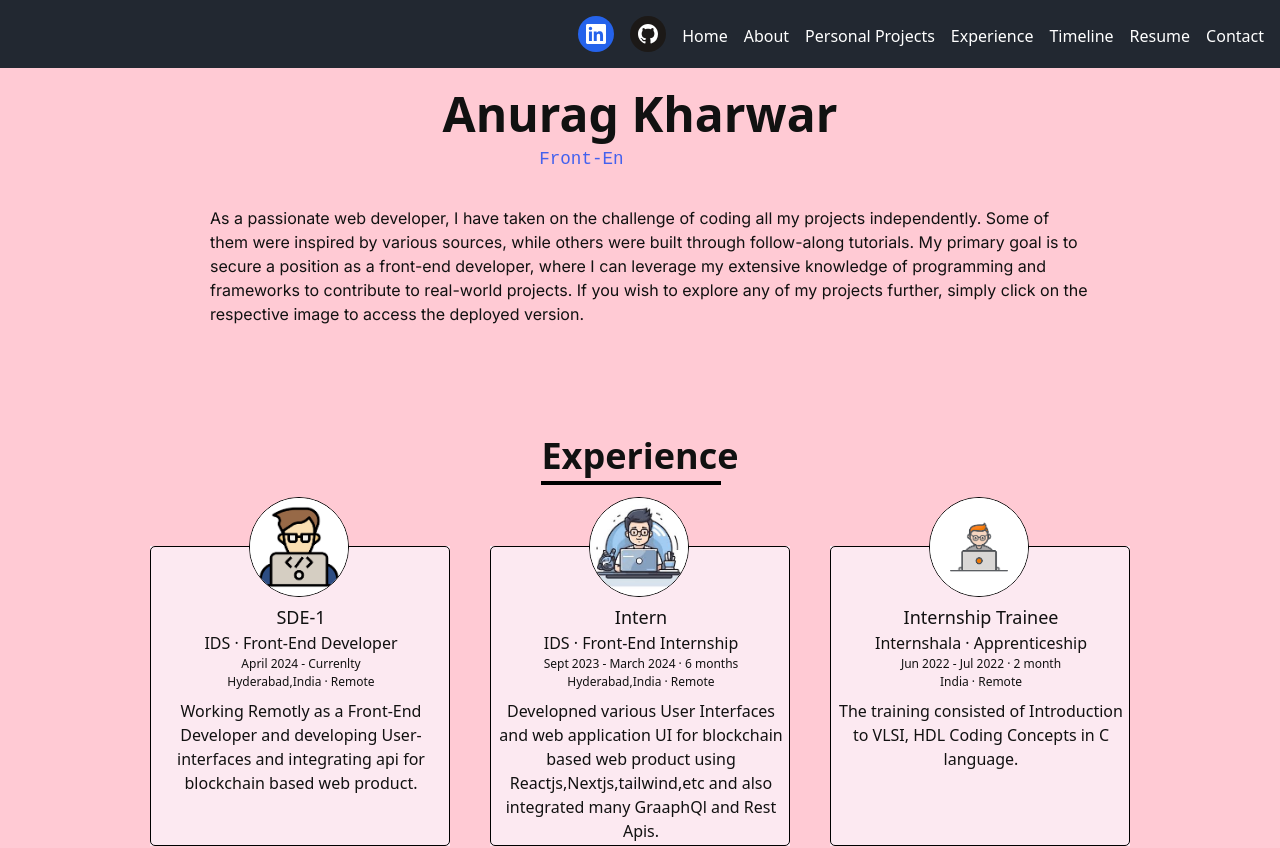
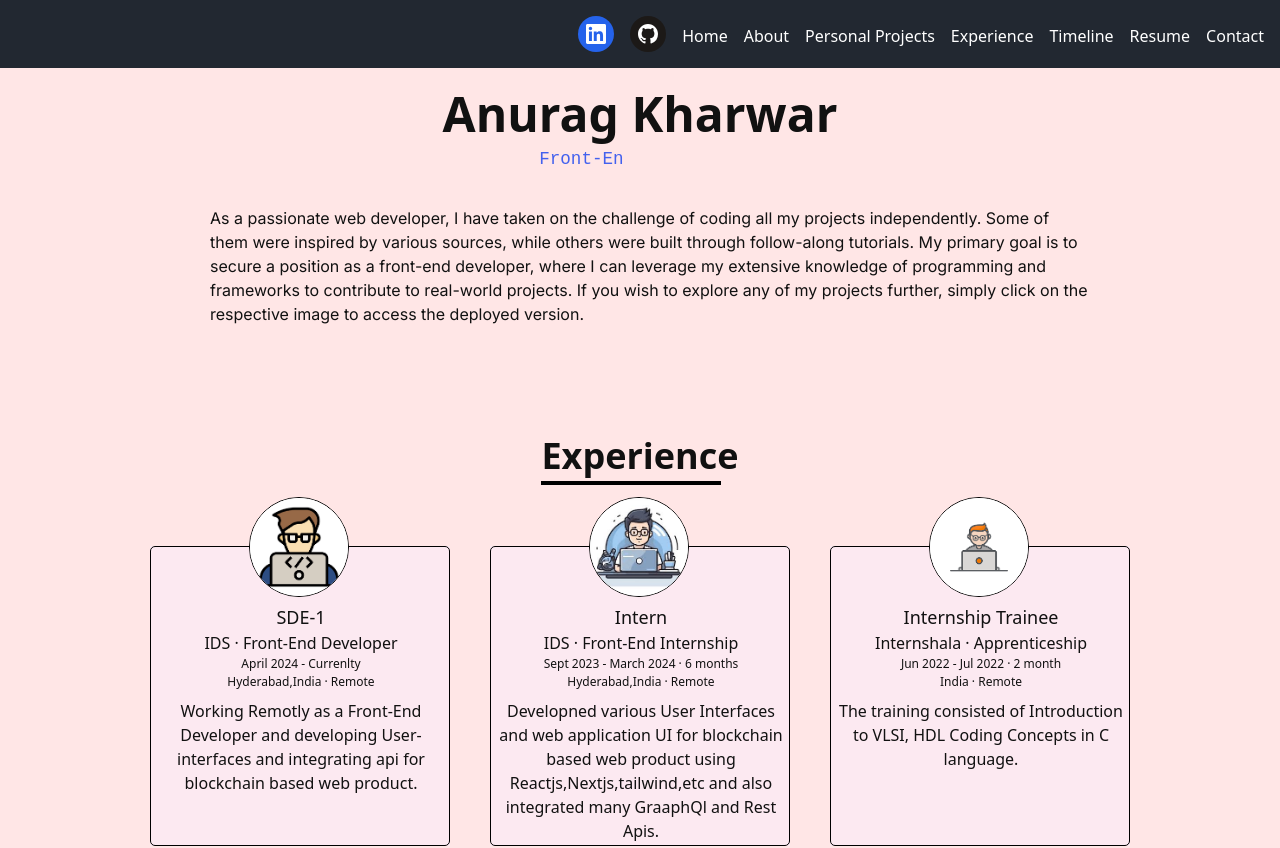
Before and after one commit to AnuragKharwar/portfolio, a React (Vite) app: page / in a window 1280 px wide. Shown: the top 848 px of the page. Built offline with nearby package versions, Linux system fonts and the light colour scheme.

Commit message:
bg-color change

```diff
--- a/src/App.module.css
+++ b/src/App.module.css
@@ -3,6 +3,6 @@
 .app {
   /* background-color: #dbf2d4;
          */
-    background-color: #FFCAD4;
+    background-color: #FFE6E6;
   color: #111;
 }
```
